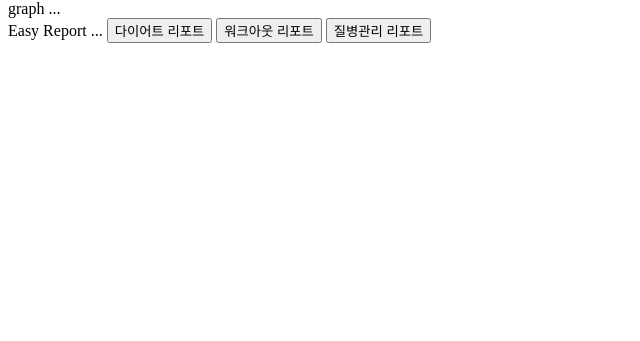
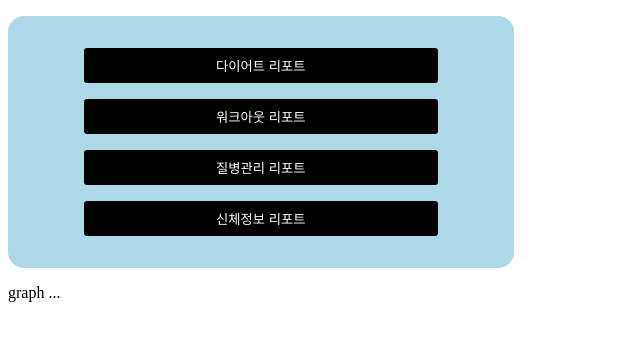
Before and after one commit to migdracios/eien, a Python web app: template templates/index.html in a window 1280 px wide. Shown: the part 103-444 px from the top of the page, without its empty margins (0-640 px from the left). Run offline with Jinja, Linux system fonts and the light colour scheme; the template is opened without the code that fills it, so the values that code supplies are empty.

Commit message:
Add report theme script

```diff
--- a/templates/index.html
+++ b/templates/index.html
@@ -5,8 +5,34 @@
   <meta name="viewport" content="width=device-width, initial-scale=1.0">
   <title>평생 기록지, 에이엔</title>
   <style>
+    main {
+      width: 100%;
+    }
     #report-card {
+     background-color: lightblue;
+     width: 40%;
+     height: 20%;
+     padding: 1.5rem 0;
+     border-radius: 1rem;
+     margin: 1rem 0;
 
+     display: flex;
+     flex-direction: column;
+     align-items: center;
+     justify-content: center;
+    }
+    #report-card > button {
+      margin: 0.5rem;
+      width: 70%;
+      background-color: black;
+      color: white;
+      border: none;
+      padding: 0.5rem;
+      border-radius: 0.2rem;
+      cursor: pointer;
+    }
+    #report-card > button:hover {
+      background-color: gray;
     }
   </style>
 </head>
@@ -23,17 +49,33 @@
     </div>
   </header>
   <main>
+    <div id="report-card">
+      <button id="diet-report">다이어트 리포트</button>
+      <button id="workout-report">워크아웃 리포트</button>
+      <button id="disease-report">질병관리 리포트</button>
+      <button id="system-report">신체정보 리포트</button>
+    </div>
     <div>
       graph ...
     </div>
-    <div id="report-card">
-      Easy Report ...
-      <button>다이어트 리포트</button>
-      <button>워크아웃 리포트</button>
-      <button>질병관리 리포트</button>
-    </div>
   </main>
   <footer></footer>
-
+  <script>
+    // 리포트 테마 세팅
+    let reportThemeList = [
+      ['diet-report', ['아침식단', '점심식단', '저녁식단', '간식', '야식']],
+      ['workout-report', ['웨이트 트레이닝', '유산소 트레이닝']],
+      ['disease-report', ['아침 혈압', '저녁 혈압', '아침 약', '저녁 약']],
+      ['system-report', ['체중', '근골격량', '체지방률']]
+    ]
+    // 테마 오브젝트를 받아 html을 내부에 생성
+    const makeReportCard = (themeObject) => {
+      let targetId = themeObject[0]
+      let inputList = themeObject[1]
+      inputList.forEach((inputTheme)=>{
+        let tempHtml = `<input >`
+      })
+    }
+  </script>
 </body>
 </html>
```
